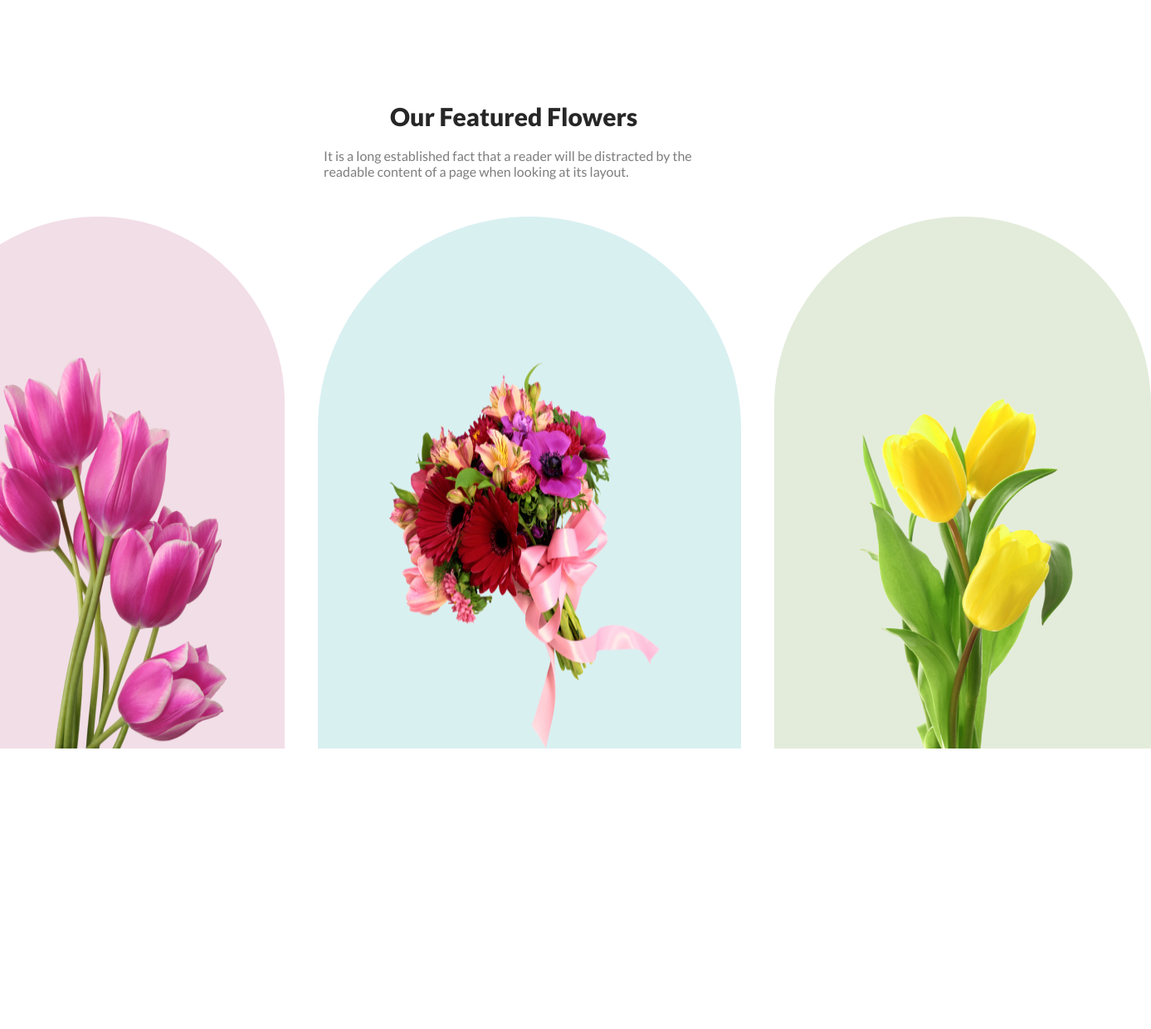
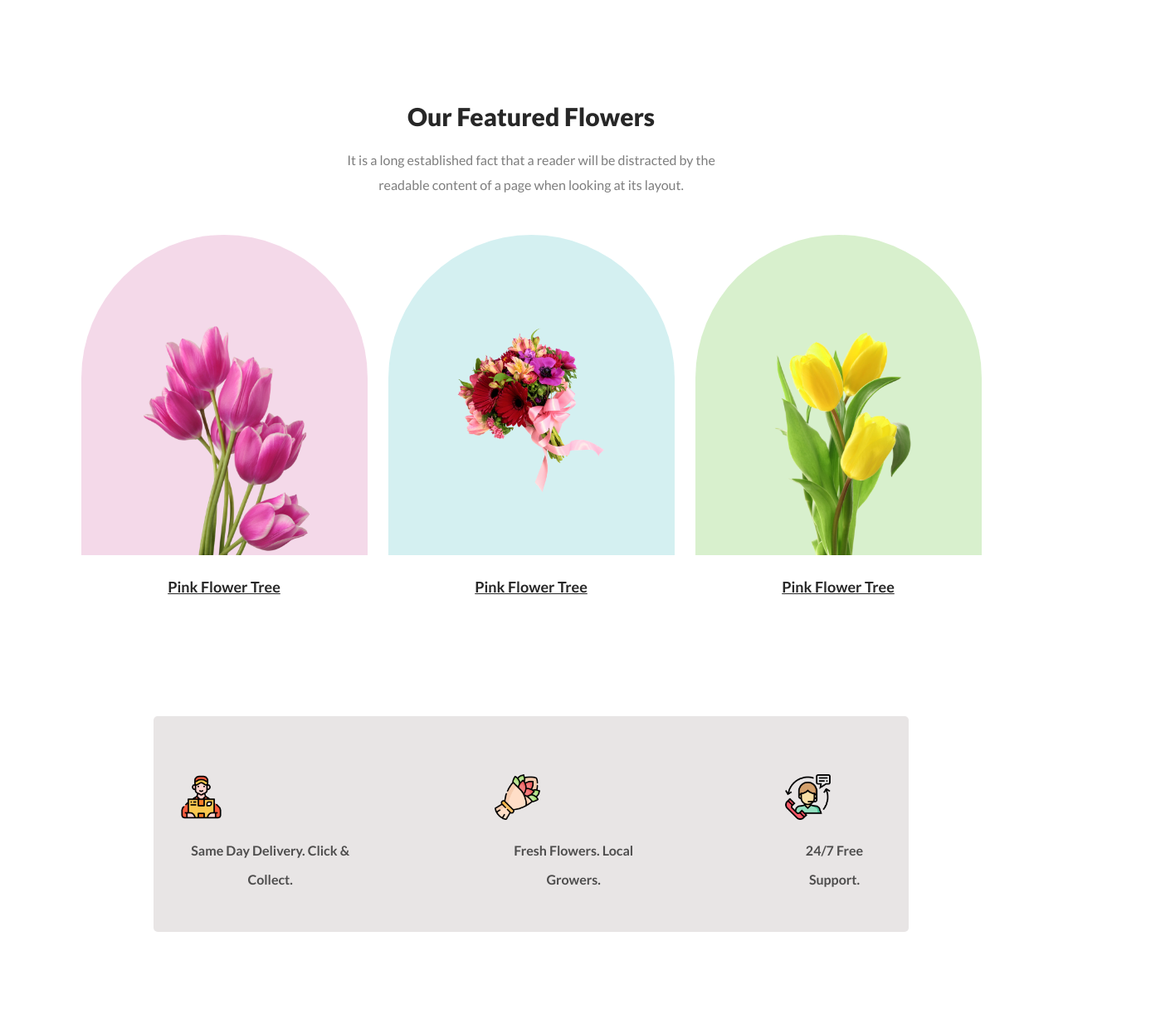
Before and after one commit to mohammed-sabbir/flower-shop-project, a plain HTML site: page index.html in a window 1280 px wide. Shown: the part 880-2120 px from the top of the page at 83% size, 1387 px wide, since content can reach past the window. Before the commit the page ends 1790 px from the top, so only its background shows below. Drawn offline with Linux system fonts and the light colour scheme.

Commit message:
added main body

```diff
--- a/index.html
+++ b/index.html
@@ -28,16 +28,53 @@
     </header>
     <main>
         <div>
-            <section class="f-about">
-            <h3 class="f-about-title">Our Featured Flowers</h3>
-            <p class="f-about-details">It is a long established fact that a reader will be distracted by the readable content of a page when looking at its layout.
-            </p>
-           </section>
-        </div>
-        <div class="img-store">
-            <img class="img-a" src="./images/pngwing 6.png" alt="a flower img">
-            <img class="img-b" src="./images/pngwing 5.png" alt="a flower img">
-            <img class="img-c" src="./images/pngwing 7.png" alt="a flower img">
+            <section class="about">
+                <h3 class="section-title">Our Featured Flowers</h3>
+                <p class="section-details">It is a long established fact that a reader will be distracted by the
+                    readable content of a page when looking at its layout.
+                </p>
+            </section>
+            <section class="flower-image-container">
+                <div>
+                    <img src="./images/pngwing 6.png" alt="" class="image-a">
+                    <p class="image-caption">Pink Flower Tree</p>
+                </div>
+                <div>
+                    <img src="./images/pngwing 5.png" alt="" class="image-b">
+                    <p class="image-caption">Pink Flower Tree</p>
+                </div>
+                <div>
+                    <img src="./images/pngwing 7.png" alt="" class="image-c">
+                    <p class="image-caption">Pink Flower Tree</p>
+                </div>
+            </section>
+            <section class="extra-option-container">
+                <div class="extra-option">
+                    <img src="./images/Group 57.png" alt="" class="option-image">
+                    <p class="option-details">Same Day Delivery. Click & Collect.</p>
+                </div>
+                <div class="extra-option">
+                    <img src="./images/Group 58.png" alt="" class="option-image">
+                    <p class="option-details">Fresh Flowers. Local Growers.</p>
+                </div>
+                <div class="extra-option">
+                    <img src="./images/Group 59.png" alt="" class="option-image">
+                    <p class="option-details">24/7 Free Support.</p>
+                </div>
+            </section>
+            <section class="offer-part">
+                <div class="offer-description">
+                    <h3 class="offer-title">Hot Deal ! Sale Up To 25% <span>Off</span></h3>
+                    <p class="offer-details">It is a long established fact that a reader will be distracted by the
+                                             readable content of a page when looking at its layout.
+                    </p>
+                    <div class="btn-o"><button class="o-btn">Sgin Up</button>
+                    </div>
+                </div>
+                <div class="offer-img-container">
+                    <img class="offer-img" src="./images/pngwing 8.png" alt="">
+                </div>
+            </section>
         </div>
     </main>
     <footer>
--- a/styles/project.css
+++ b/styles/project.css
@@ -14,8 +14,6 @@ body {
     display: flex;
     align-items: center;
 }
-
-/* .b-contend {} */
 
 .banner-title {
     color: #272727;
@@ -46,49 +44,144 @@ body {
 }
 
 /* main related styles */
-.f-about {
-    max-width: 500px;
-    margin: auto;
+main {
+    max-width: 100%;
 }
 
-.f-about-title {
+.about {
+    max-width: 500px;
+    margin: 0px auto;
+}
+
+.section-title {
     color: #272727;
     font-size: 30px;
     font-weight: 800;
-    margin-left: 80px;
     margin-top: 170px;
     margin-bottom: 0px;
+    text-align: center;
 }
 
-.f-about-details {
+.section-details {
     color: rgba(39, 39, 39, 0.60);
+    text-align: center;
     font-size: 16px;
     font-weight: 400;
     margin-top: 20px;
     margin-bottom: 45px;
+    line-height: 30px;
 }
 
-/* img related styles */
-.img-store {
+/* img related styles  */
+.flower-image-container {
     display: flex;
-    gap: 40px;
     justify-content: center;
+    gap: 25px;
+    margin-bottom: 0px;
 }
 
-.img-a {
+.image-a {
+    padding: 110px 70px 0px 75px;
     border-radius: 300px 300px 0px 0px;
-    background: rgba(167, 33, 98, 0.15);
-    padding: 170px 70px 0px;
+    background: rgba(205, 85, 155, 0.222);
+    width: 200px;
 }
 
-.img-b {
+.image-b {
+    padding: 110px 70px 76px 75px;
     border-radius: 300px 300px 0px 0px;
-    background: rgba(5, 151, 160, 0.15);
-    padding: 170px 70px 0px;
+    background: rgba(57, 184, 191, 0.216);
+    width: 200px;
 }
 
-.img-c {
+.image-c {
+    padding: 86px 70px 0px 75px;
     border-radius: 300px 300px 0px 0px;
-    background: rgba(71, 125, 17, 0.15);
-    padding: 170px 70px 0px;
+    background: rgba(110, 201, 71, 0.271);
+    width: 200px;
 }
+
+.image-caption {
+    color: #272727;
+    text-align: center;
+    font-size: 18px;
+    font-weight: 700;
+    line-height: 35px;
+    text-decoration-line: underline;
+}
+
+/* extra option related styles */
+.extra-option-container {
+    width: 72%;
+    display: flex;
+    border-radius: 5px;
+    background: rgba(47, 22, 22, 0.108);
+    gap: 100px;
+    margin: 0px auto;
+    justify-content: center;
+    margin-top: 120px;
+}
+
+.extra-option {
+    padding: 70px 30px;
+    padding-bottom: 30px;
+}
+
+.option-details {
+    color: rgba(39, 39, 39, 0.80);
+    text-align: center;
+    font-size: 16px;
+    font-weight: 600;
+    line-height: 35px;
+}
+
+.option-image {
+    width: 55px;
+}
+
+.offer-part {
+    display: flex;
+    border-radius: 8px;
+    background: rgba(229, 84, 115, 0.05);
+    margin-top: 120px;
+    align-items: center;
+    padding: 80px 50px 80px 300px;
+}
+
+.offer-description {
+    max-width: 35%;
+    padding-right: 200px;
+}
+
+.offer-title {
+    color: #272727;
+    font-size: 30px;
+    font-weight: 800;
+}
+
+span {
+    color: #E55473;
+}
+
+.offer-details {
+    color: rgba(39, 39, 39, 0.60);
+    text-align: center;
+    font-size: 16px;
+    font-weight: 400;
+    line-height: 30px;
+}
+
+.o-btn {
+    color: #FFFFFF;
+    border-radius: 8px;
+    background: #E55473;
+    border: 0px;
+    padding: 17px 33px;
+}
+.btn-o{
+    padding-left:35%;
+}
+
+.offer-img-{
+    width: 230px;
+}
```
